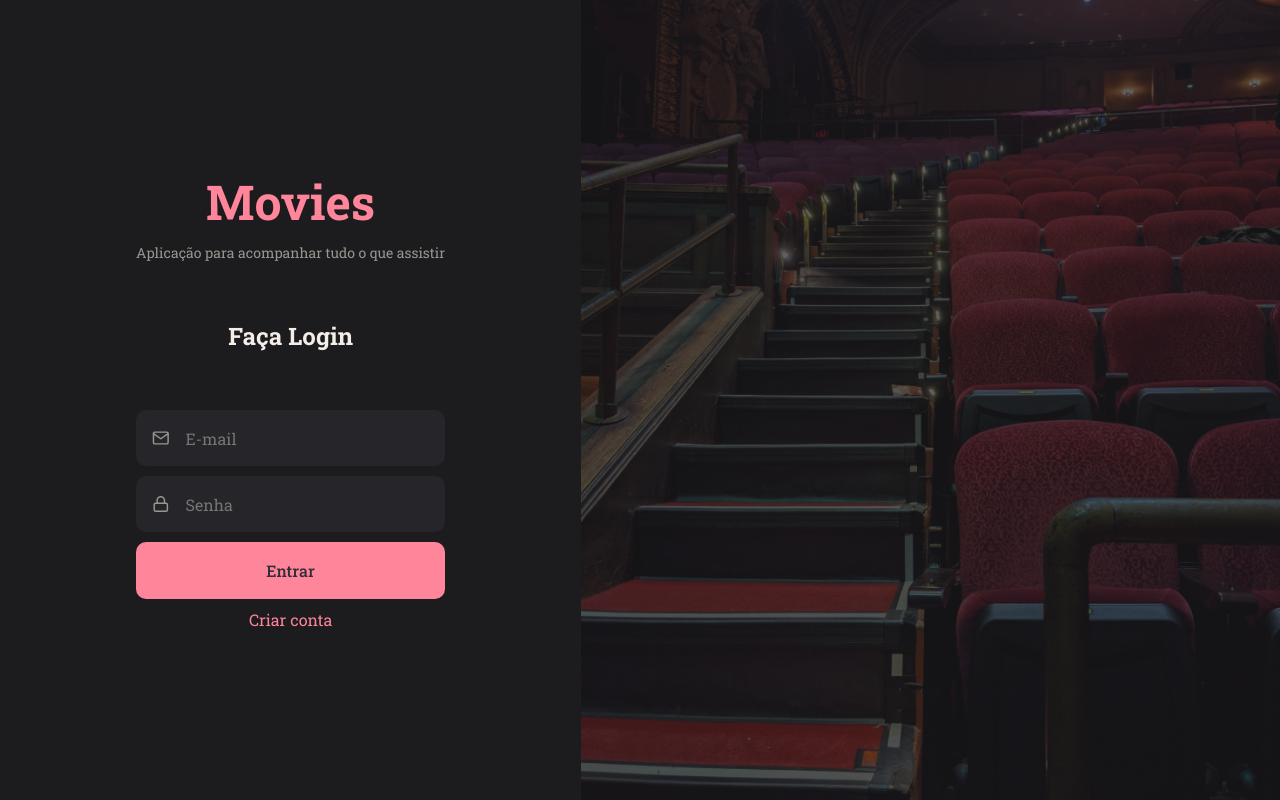
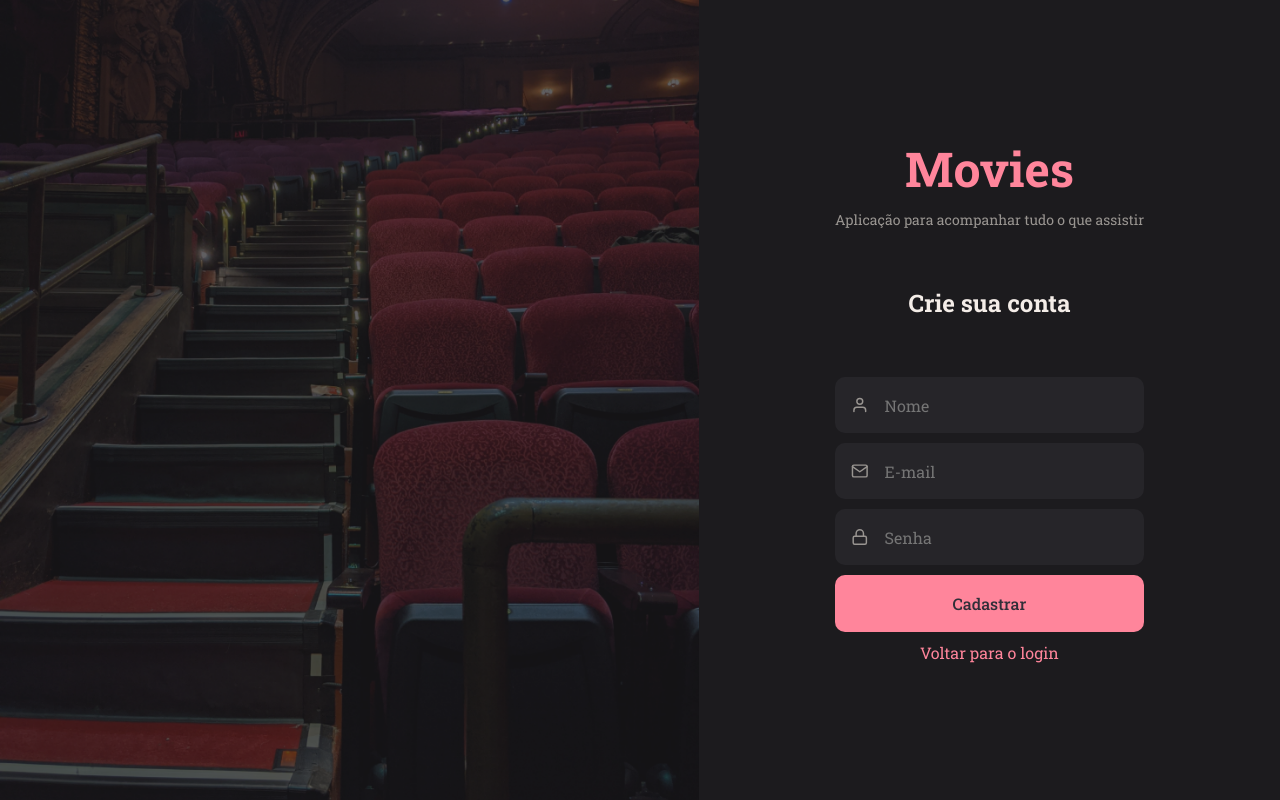
Before and after one commit to Barroncas1/Movies, a React (Vite) app: page / in a window 1280 px wide. Built offline with nearby package versions, Linux system fonts and the light colour scheme.

Commit message:
finsh SingUp page

```diff
--- a/src/main.jsx
+++ b/src/main.jsx
@@ -5,13 +5,13 @@
 import theme from './styles/theme'
 import GlobalStyles from './styles/global'
 
-import { SingIn } from './pages/SingIn'
+import { SingUp } from './pages/SingUp'
 
 ReactDOM.createRoot(document.getElementById('root')).render(
   <React.StrictMode>
     <ThemeProvider theme={theme}>
       <GlobalStyles />
-      <SingIn />
+      <SingUp />
     </ThemeProvider>
   </React.StrictMode>,
 )
--- /dev/null
+++ b/src/pages/SingUp/index.jsx
@@ -0,0 +1,24 @@
+import { Container, Form, Background } from "./styles";
+import{ Input } from '../../components/Input'
+import { FiMail, FiUser, FiLock } from "react-icons/fi";
+import { ButtonText } from "../../components/ButtonText";
+import { Button } from "../../components/Button";
+export function SingUp(){
+    return(
+        <Container>
+            <Background />
+            <Form>
+                <h1>Movies</h1>
+                <p>Aplicação para acompanhar tudo o que assistir </p>
+                <h2>Crie sua conta</h2>
+                <Input icon={FiUser} placeholder="Nome" />
+                <Input icon={FiMail} placeholder="E-mail" />
+                <Input icon={FiLock} placeholder="Senha" />
+                <Button title="Cadastrar" />
+                <ButtonText title="Voltar para o login" />
+
+            </Form>
+
+        </Container>
+    )
+}
--- /dev/null
+++ b/src/pages/SingUp/styles.js
@@ -0,0 +1,45 @@
+import styled from 'styled-components'
+import backgroundImg from '../../assets/Group15.png'
+
+export const Container = styled.div`
+    height: 100vh;
+
+    display: flex;
+    align-items: stretch;
+
+`
+
+export const Form = styled.form`
+    padding: 0 136px;
+
+    display: flex;
+    flex-direction: column;
+    justify-content: center;
+    align-items: center;
+    gap: 10px;
+    text-align: center;
+
+    > h1 {
+        font-size: 48px;
+        color: ${({theme}) => theme.COLORS.PINK};
+    }
+
+    > h2 {
+        font-size: 24px;
+        margin: 48px 0;
+
+    }
+
+    > p {
+        font-size: 14px;
+        color: ${({theme}) => theme.COLORS.C_I};
+
+    }
+
+`
+export const Background = styled.div`
+    flex: 1;
+    background: url(${backgroundImg}) no-repeat center center;
+    background-size: cover;
+
+`
```
